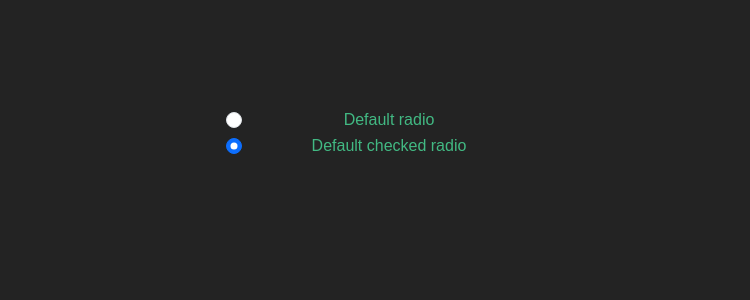
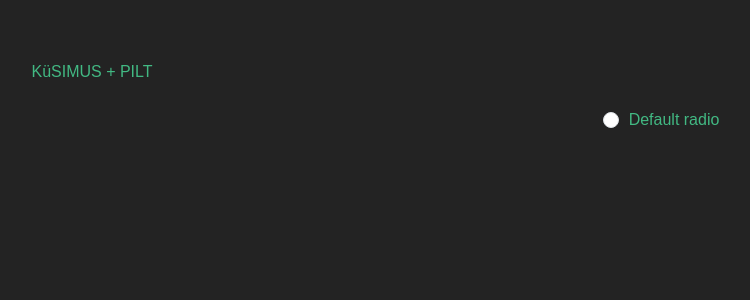
Before and after one commit to helinav/gitshamefront, a Vue app: page /play-game in a window 1280 px wide. Shown: the top 300 px of the page, without its empty margins (263-1013 px from the left). Built offline with nearby package versions, Linux system fonts and the light colour scheme; no server answers.

Commit message:
PlayGameView wip, added QuestionAnswer and QuestionImage slot components.

```diff
--- a/src/components/AnswerSlot.vue
+++ b/src/components/slot/QuestionAnswer.vue
@@ -7,17 +7,11 @@
           Default radio
         </label>
       </div>
-      <div class="form-check">
-        <input class="form-check-input" type="radio" name="flexRadioDefault" id="flexRadioDefault2" checked>
-        <label class="form-check-label" for="flexRadioDefault2">
-          Default checked radio
-        </label>
-      </div>
     </div>
   </div>
 </template>
 <script>
 export default {
-  name: 'AnswerSlot'
+  name: 'QuestionAnswer'
 }
 </script>
--- /dev/null
+++ b/src/components/slot/QuestionImage.vue
@@ -0,0 +1,10 @@
+<template>
+  <div>
+    <img src="">
+  </div>
+</template>
+<script>
+export default {
+  name: 'QuestionImage'
+}
+</script>
--- a/src/views/GameView.vue
+++ b/src/views/GameView.vue
@@ -53,7 +53,6 @@ export default {
     handleGameRequestSuccessResponse() {
       this.successMessage = GAME_NAME_ADDED
       this.resetField()
-      //todo: peab pushima uuele lehele, kus saab lisada küsimusi/vastuseid
     },
 
     handleGameRequestErrorResponse() {
--- a/src/views/LoginView.vue
+++ b/src/views/LoginView.vue
@@ -21,10 +21,10 @@
 
 import LoginModal from "@/components/modal/LoginModal.vue";
 import router from "@/router";
+import AlertSuccess from "@/components/alert/AlertSuccess.vue";
 export default {
-  components:{
-    LoginModal
-  },
+  components: {AlertSuccess, LoginModal},
+
   methods: {
     navigateToAccountView() {
       router.push({name: 'accountRoute'})
--- a/src/views/PlayGameView.vue
+++ b/src/views/PlayGameView.vue
@@ -1,12 +1,26 @@
 <template>
-  <AnswerSlot/>
+  <div>
+  <div class="container text-center">
+    <div class="row">
+      <div class="col">
+        KüSIMUS + PILT
+        <QuestionImage/>
+      </div>
+      <div class="col">
+        <QuestionAnswer/>
+      </div>
+    </div>
+  </div>
+  </div>
 </template>
 <script>
-import AnswerSlot from "@/components/AnswerSlot.vue";
+
+import QuestionAnswer from "@/components/slot/QuestionAnswer.vue";
+import QuestionImage from "@/components/slot/QuestionImage.vue";
 
 export default {
   name: "PlayGameView",
-  components: {AnswerSlot},
+  components: {QuestionAnswer, QuestionImage},
   data() {
     return {
       playerGameId: 0,
@@ -24,7 +38,6 @@ export default {
   },
 
   methods: {
-
 
     sendQuestionInfoRequest() {
       this.$http.get("/next-question", {
```
